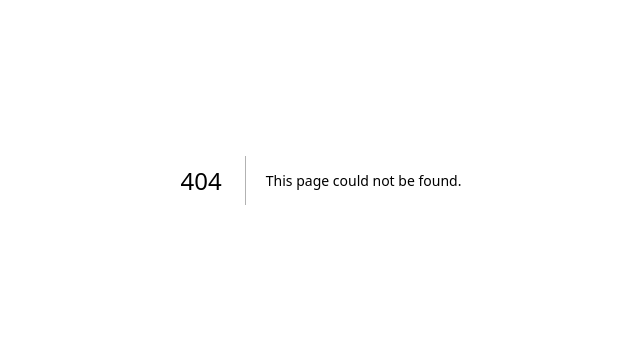
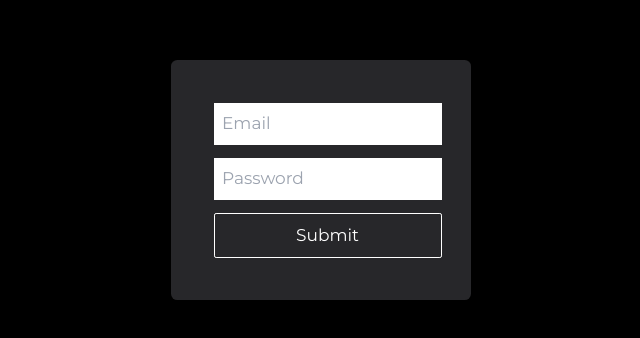
Before and after one commit to Mesezi/hotel, a Next.js app: page /admin/login in a window 1280 px wide. Before the commit this address had no page. Shown: the part 220-558 px from the top of the page, without its empty margins (319-959 px from the left). Built offline with nearby package versions, Linux system fonts and the light colour scheme.

Commit message:
disbaled eslint

```diff
--- /dev/null
+++ b/pages/admin/login.tsx
@@ -0,0 +1,53 @@
+'use client'
+import React, { useState } from 'react'
+
+const login = () => {
+const [formDetails, setFormDetails] = useState({
+    email: '',
+    password: ''
+})
+
+const loginHandler = async (e: { preventDefault: () => void })=>{
+    const url = `https://hotelapi-ek7f.onrender.com/api/login`; // Replace with your API endpoint
+    e.preventDefault()
+const options = {
+  method: 'POST',
+  headers: {
+    'Content-Type': 'application/json' // Specify content type as JSON
+  },
+  body: JSON.stringify(formDetails) // Convert data to JSON string
+};
+
+try{
+    const res = await fetch(url, options)
+    const data = await res.json()
+    console.log(data)
+}
+catch(err){
+    console.log(err)
+}
+
+}
+
+  return (
+    <section className='h-screen grid place-items-center'>
+  <form onSubmit={loginHandler} className='bg-zinc-800 max-w-[300px] mx-auto p-10 rounded-md grid gap-3'>
+      <input type="text" placeholder='Email' className='p-2 text-black' onChange={(e)=>{
+        setFormDetails(prev=>({
+            ...prev, email: e.target.value
+        }))
+      }}/>
+      <input type="text" name="" id="" placeholder='Password' className='p-2 text-black' onChange={(e)=>{
+        setFormDetails(prev=>({
+            ...prev, password: e.target.value
+        }))
+      }}/>
+      <button className='p-2 rounded-sm border border-white'>Submit</button>
+    </form>
+
+    </section>
+
+  )
+}
+
+export default login
--- a/pages/components/Home/ActivitiesSlider.tsx
+++ b/pages/components/Home/ActivitiesSlider.tsx
@@ -118,7 +118,8 @@ const ActivitiesSlider = () => {
   <div className='flex gap-3 md:ml-[10%] mt-14 justify-center md:justify-start'>
     {
       activities.map((el:any,index:number)=> <span className={`h-[3px] inline-block w-12 cursor-pointer
-      ${activeIndex === index ? 'bg-[#FFD9B6]' : 'bg-white/50'} ease-in-out duration-300`} onClick={()=>slideTo(index)}></span>)
+      ${activeIndex === index ? 'bg-[#FFD9B6]' : 'bg-white/50'} ease-in-out duration-300`}
+      onClick={()=>slideTo(index)}></span>)
     }
   </div>
     </>
```
